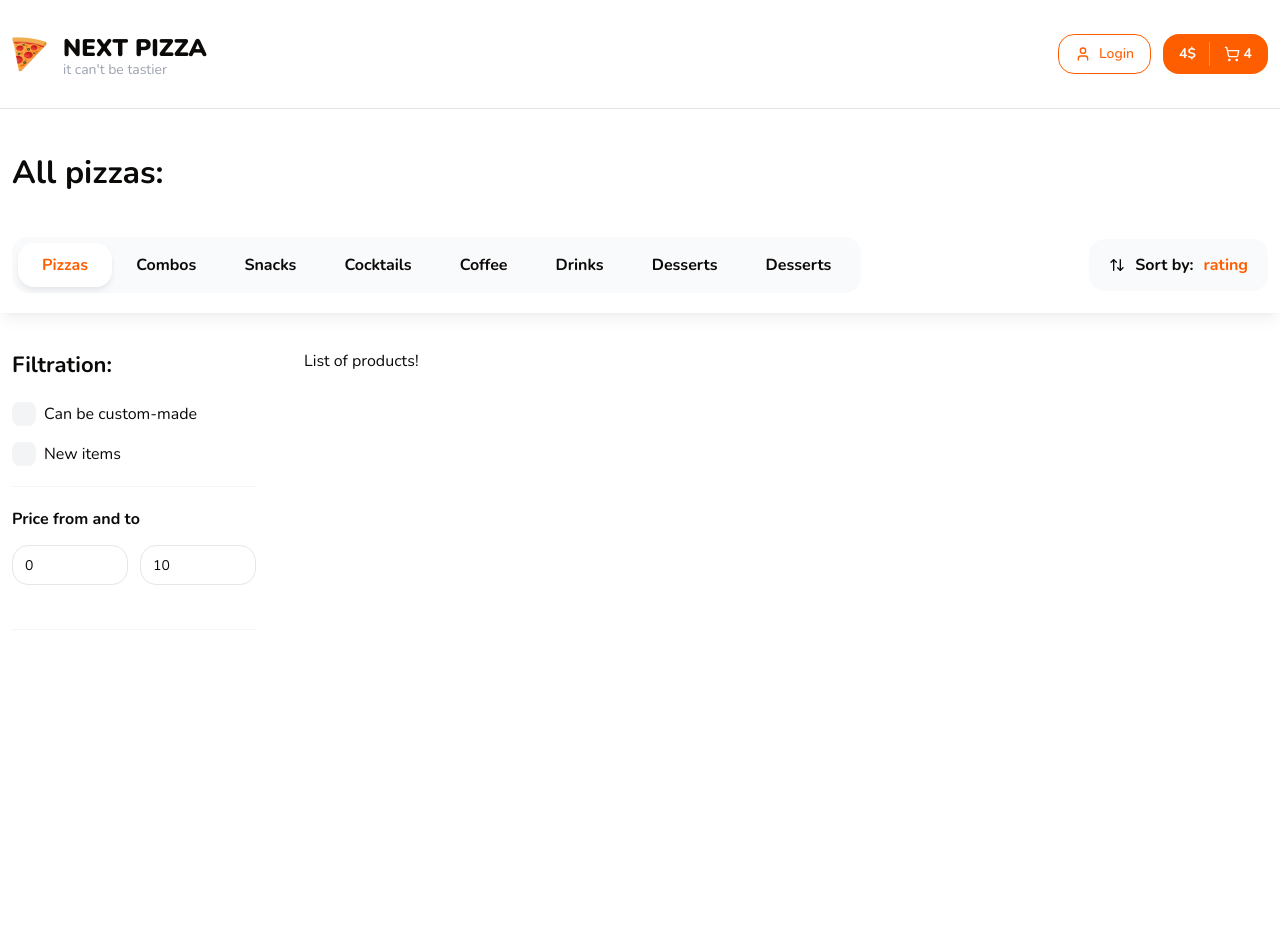
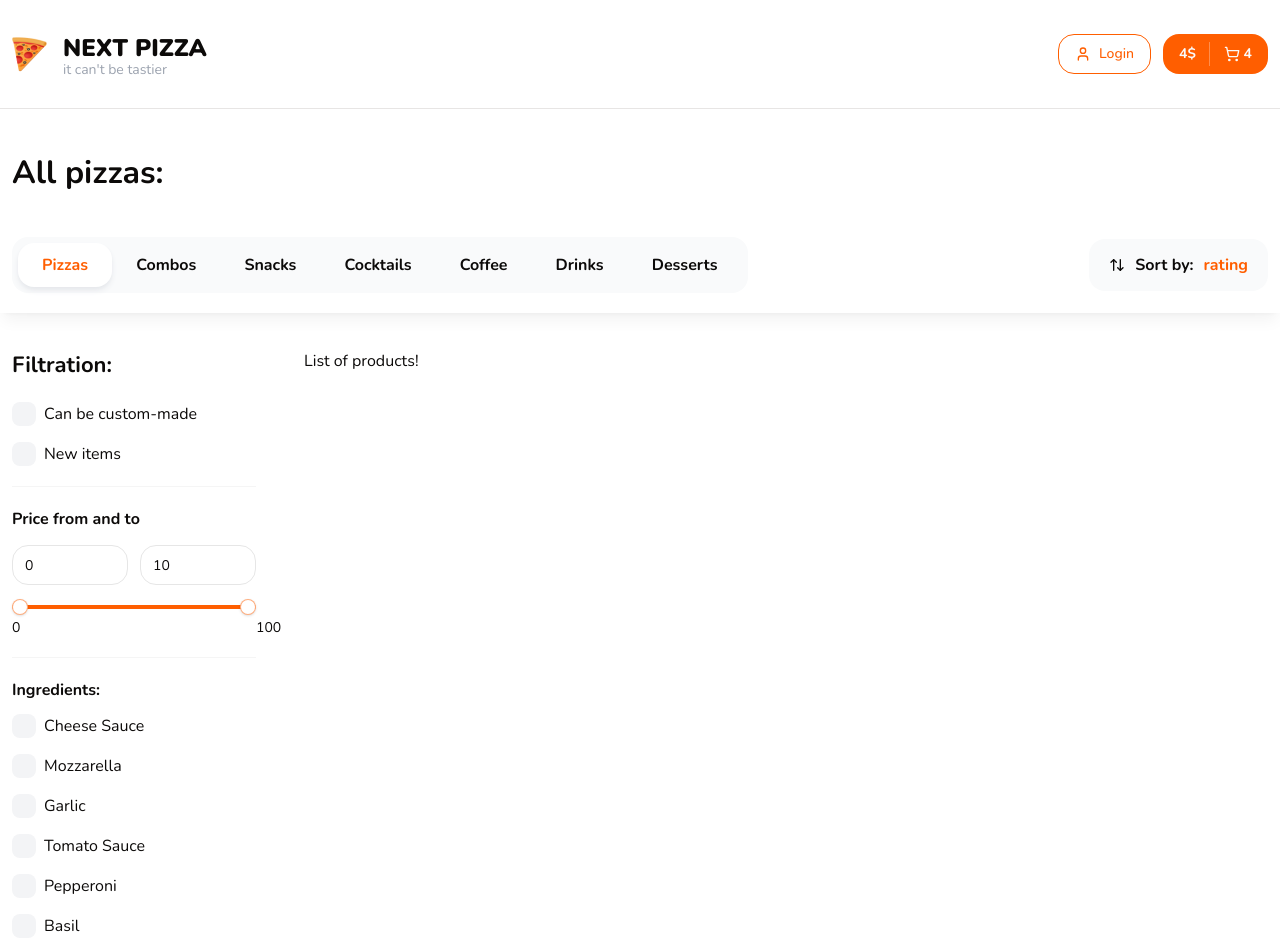
Before and after one commit to maizer12/full-stack-project, a Next.js app: page / in a window 1280 px wide. Shown: the top 952 px of the page. Before the commit the page ends 800 px from the top, so only its background shows below. Built offline with nearby package versions, Linux system fonts and the light colour scheme.

Commit message:
new filter functions and components

```diff
--- a/app/globals.css
+++ b/app/globals.css
@@ -92,3 +92,9 @@ html {
 #nprogress .spinner-icon {
 	@apply border-t-primary border-l-primary !important;
 }
+::-webkit-outer-spin-button,
+::-webkit-inner-spin-button {
+	@apply hidden;
+	/* Alternatively, use this if not using Tailwind's @apply */
+	/* display: none; */
+}
--- a/components/shared/_index.ts
+++ b/components/shared/_index.ts
@@ -5,3 +5,5 @@ export { SortPopup } from './sort-popup';
 export { TopBar } from './top-bar';
 export { Filters } from './filters';
 export { FilterCheckbox } from './filter-checkbox';
+export { FilterCheckboxGroup } from './filter-checkbox-group';
+export { RangeSlider } from './range-slider';
--- a/components/shared/categories.tsx
+++ b/components/shared/categories.tsx
@@ -5,7 +5,7 @@ interface Props {
 	className?: string;
 }
 
-const cats = ['Pizzas', 'Combos', 'Snacks', 'Cocktails', 'Coffee', 'Drinks', 'Desserts', 'Desserts'];
+const cats = ['Pizzas', 'Combos', 'Snacks', 'Cocktails', 'Coffee', 'Drinks', 'Desserts'];
 const activeIndex = 0;
 
 export const Categories: React.FC<Props> = ({ className }) => {
--- /dev/null
+++ b/components/shared/filter-checkbox-group.tsx
@@ -0,0 +1,53 @@
+'use client';
+import React, { useState } from 'react';
+import { FilterCheckbox, FilterCheckboxProps } from './filter-checkbox';
+import { Input } from '../ui/_index';
+import { Plus } from 'lucide-react';
+
+type Item = FilterCheckboxProps;
+
+interface Props {
+	title: string;
+	items: Item[];
+	defaultItems?: Item[];
+	limit?: number;
+	searchInputPlaceholder?: string;
+	onChange?: (values: string[]) => void;
+	defaultValue?: string[];
+	className?: string;
+}
+
+export const FilterCheckboxGroup: React.FC<Props> = ({ title, items, defaultItems, limit = 5, searchInputPlaceholder = 'Search...', onChange, defaultValue, className }) => {
+	const [showAll, setShowAll] = useState(false);
+
+	const list = showAll ? items : items.slice(0, limit);
+
+	return (
+		<div className={className}>
+			<p className='font-bold mb-3'>{title}</p>
+			{showAll && (
+				<div className='mb-5'>
+					<Input placeholder={searchInputPlaceholder} className='bg-gray-50 border-none' />
+				</div>
+			)}
+			<div className='flex flex-col gap-4 max-h-96 pr-2 overflow-auto scrollbar'>
+				{list.map((item, index) => (
+					<FilterCheckbox key={item.value + index} value={item.value} text={item.text} endAdornment={item.endAdornment} checked={false} />
+				))}
+			</div>
+			{items.length > limit && (
+				<div className='border-y-neutral-100 border-t mt-4'>
+					<button className='text-primary flex justify-center items-center gap-1 mt-3 hover:text-orange-300 duration-500' onClick={() => setShowAll(!showAll)}>
+						{showAll ? (
+							'Hide items'
+						) : (
+							<>
+								<Plus size={14} /> Open all
+							</>
+						)}
+					</button>
+				</div>
+			)}
+		</div>
+	);
+};
--- a/components/shared/filter-checkbox.tsx
+++ b/components/shared/filter-checkbox.tsx
@@ -1,7 +1,7 @@
 import React from 'react';
 import { Checkbox } from '../ui/checkbox';
 
-export interface FilterChecboxProps {
+export interface FilterCheckboxProps {
 	text: string;
 	value: string;
 	endAdornment?: React.ReactNode;
@@ -10,7 +10,7 @@ export interface FilterChecboxProps {
 	name?: string;
 }
 
-export const FilterCheckbox: React.FC<FilterChecboxProps> = ({ text, value, endAdornment, onCheckedChange, checked, name }) => {
+export const FilterCheckbox: React.FC<FilterCheckboxProps> = ({ text, value, endAdornment, onCheckedChange, checked, name }) => {
 	return (
 		<div className='flex items-center space-x-2'>
 			<Checkbox onCheckedChange={onCheckedChange} checked={checked} value={value} className='rounded-[8px] w-6 h-6' id={`checkbox-${name}-${String(value)}`} />
--- a/components/shared/filters.tsx
+++ b/components/shared/filters.tsx
@@ -1,10 +1,47 @@
 import React from 'react';
 import { Input, Title } from '../ui/_index';
 import { FilterCheckbox } from './filter-checkbox';
+import { RangeSlider } from './range-slider';
+import { FilterCheckboxGroup } from './filter-checkbox-group';
 
 interface Props {
 	className?: string;
 }
+
+const items = [
+	{
+		text: 'Cheese Sauce',
+		value: '1',
+	},
+	{
+		text: 'Mozzarella',
+		value: '2',
+	},
+	{
+		text: 'Garlic',
+		value: '3',
+	},
+	{
+		text: 'Tomato Sauce',
+		value: '4',
+	},
+	{
+		text: 'Pepperoni',
+		value: '5',
+	},
+	{
+		text: 'Basil',
+		value: '6',
+	},
+	{
+		text: 'Mushrooms',
+		value: '7',
+	},
+	{
+		text: 'Olives',
+		value: '8',
+	},
+];
 
 export const Filters: React.FC<Props> = ({ className }) => {
 	return (
@@ -17,10 +54,12 @@ export const Filters: React.FC<Props> = ({ className }) => {
 			<div className='pt-5 pb-6 border-y-neutral-100 border-y'>
 				<p className='font-bold mb-3.5'>Price from and to</p>
 				<div className='flex gap-3 mb-5'>
-					<Input type='number' placeholder='0' defaultValue={0} />
+					<Input type='number' placeholder='0' min={0} defaultValue={0} />
 					<Input type='number' defaultValue={10} />
 				</div>
+				<RangeSlider min={0} step={1} max={100} />
 			</div>
+			<FilterCheckboxGroup title='Ingredients:' items={items} limit={6} className='mt-5' />
 		</div>
 	);
 };
--- /dev/null
+++ b/components/shared/range-slider.tsx
@@ -0,0 +1,58 @@
+'use client';
+
+import React from 'react';
+import * as SliderPrimitive from '@radix-ui/react-slider';
+
+import { cn } from '@/lib/utils';
+
+type SliderProps = {
+	className?: string;
+	min: number;
+	max: number;
+	step: number;
+	formatLabel?: (value: number) => string;
+	value?: number[] | readonly number[];
+	onValueChange?: (values: number[]) => void;
+};
+
+const RangeSlider = React.forwardRef(({ className, min, max, step, formatLabel, value, onValueChange, ...props }: SliderProps, ref) => {
+	const initialValue = Array.isArray(value) ? value : [min, max];
+	const [localValues, setLocalValues] = React.useState(initialValue);
+
+	React.useEffect(() => {
+		setLocalValues(Array.isArray(value) ? value : [min, max]);
+	}, [min, max, value]);
+
+	const handleValueChange = (newValues: number[]) => {
+		setLocalValues(newValues);
+		if (onValueChange) {
+			onValueChange(newValues);
+		}
+	};
+
+	return (
+		<SliderPrimitive.Root ref={ref as React.RefObject<HTMLDivElement>} min={min} max={max} step={step} value={localValues} onValueChange={handleValueChange} className={cn('relative flex w-full touch-none select-none mb-6 items-center', className)} {...props}>
+			<SliderPrimitive.Track className='relative h-1 w-full grow overflow-hidden rounded-full bg-primary/20'>
+				<SliderPrimitive.Range className='absolute h-full bg-primary' />
+			</SliderPrimitive.Track>
+			{localValues.map((value, index) => (
+				<React.Fragment key={index}>
+					<div
+						className='absolute text-center'
+						style={{
+							left: `calc(${((value - min) / (max - min)) * 100}% + 0px)`,
+							top: `10px`,
+						}}
+					>
+						<span className='text-sm'>{formatLabel ? formatLabel(value) : value}</span>
+					</div>
+					<SliderPrimitive.Thumb className='block h-4 w-4 rounded-full border border-primary/50 bg-white shadow transition-colors focus-visible:outline-none focus-visible:ring-1 focus-visible:ring-ring disabled:pointer-events-none disabled:opacity-50' />
+				</React.Fragment>
+			))}
+		</SliderPrimitive.Root>
+	);
+});
+
+RangeSlider.displayName = SliderPrimitive.Root.displayName;
+
+export { RangeSlider };
```
